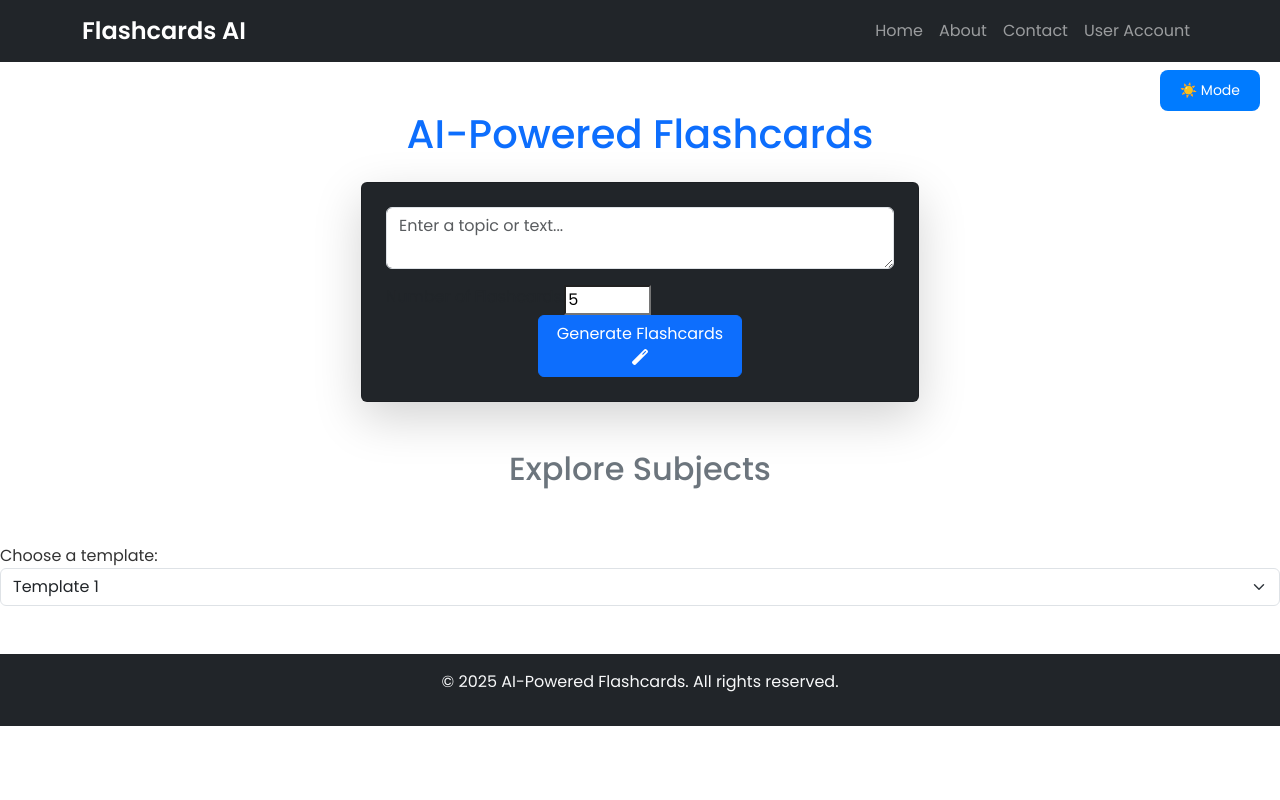
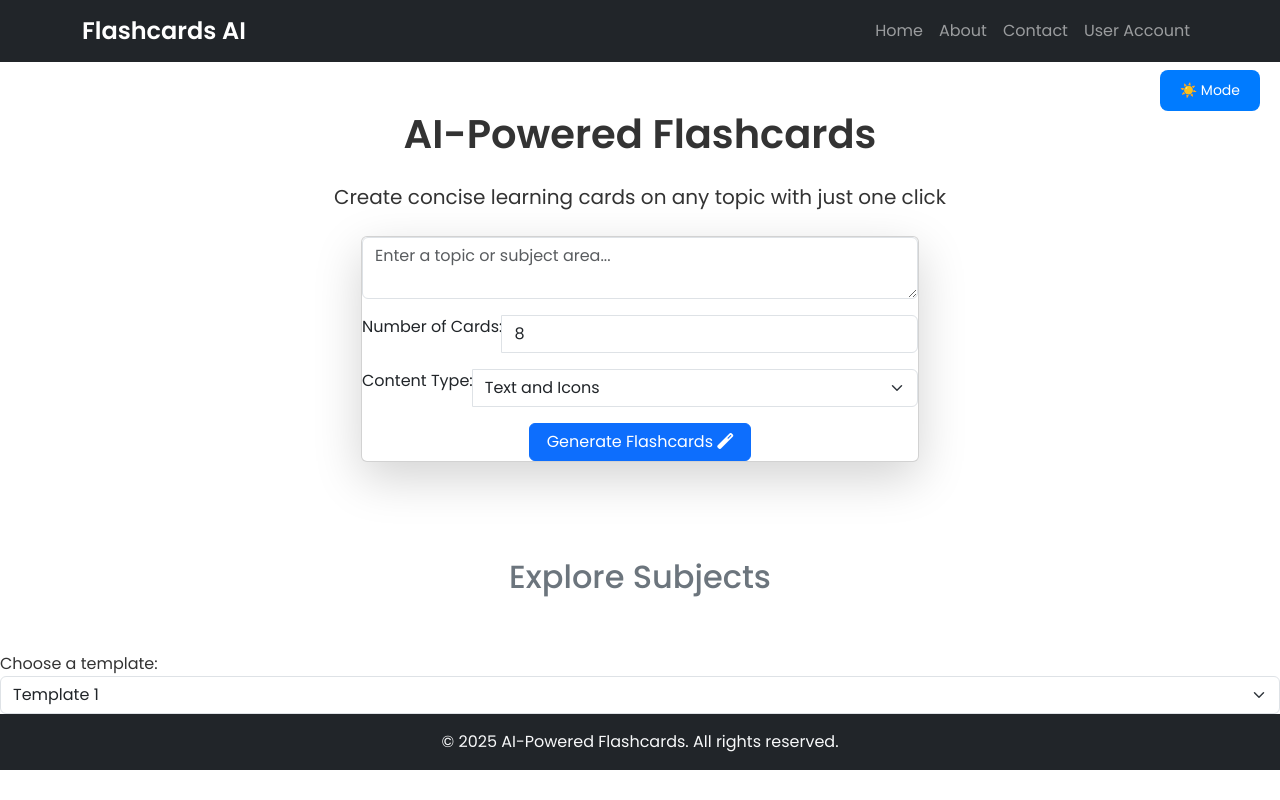
Before and after one commit to soiboie/AI-Powered-Smart-Diagnostics-for-EV, a plain HTML site: page index.html in a window 1280 px wide. Drawn offline with nearby package versions, Linux system fonts and the light colour scheme.

Commit message:
commit it

```diff
--- a/index.html
+++ b/index.html
@@ -3,7 +3,7 @@
 <head>
     <meta charset="UTF-8">
     <meta name="viewport" content="width=device-width, initial-scale=1.0">
-    <title>AI-Powered Smart Diagnostics for EV</title>
+    <title>AI-Powered Flashcards</title>
     <link href="https://cdn.jsdelivr.net/npm/bootstrap@5.3.0/dist/css/bootstrap.min.css" rel="stylesheet">
     <link rel="stylesheet" href="https://cdnjs.cloudflare.com/ajax/libs/animate.css/4.1.1/animate.min.css">
     <link rel="stylesheet" href="styles.css">
@@ -32,15 +32,31 @@
         <span id="theme-icon">☀️</span> Mode
     </button>
 
-    <div class="home container mt-5 text-center">
-        <h1 class="mb-4 text-primary animate__animated animate__fadeInDown">AI-Powered Flashcards</h1>
-        <div class="user-input-container card p-4 shadow-lg rounded bg-dark animate__animated animate__fadeInUp">
-            <textarea id="user-input" class="user-input form-control mb-3" placeholder="Enter a topic or text..."></textarea>
-            <div class="input-group">
-                <label for="card-count">Number of Flashcards:</label>
-                <input type="number" id="card-count" min="1" max="20" value="5">
+    <div class="container mt-5 text-center">
+        <h1 class="mb-4 fw-bold animate__animated animate__fadeInDown">AI-Powered Flashcards</h1>
+        <p class="lead mb-4 animate__animated animate__fadeIn animate__delay-1s">Create concise learning cards on any topic with just one click</p>
+
+        <div class="user-input-container card shadow-lg rounded animate__animated animate__fadeInUp">
+            <textarea id="user-input" class="user-input form-control mb-3" placeholder="Enter a topic or subject area..."></textarea>
+            <div class="input-group mb-3">
+                <label for="card-count">Number of Cards:</label>
+                <input type="number" id="card-count" min="1" max="20" value="8" class="form-control">
+            </div>
+            <div class="input-group mb-3">
+                <label for="content-type">Content Type:</label>
+                <select id="content-type" class="form-select">
+                    <option value="text">Text Only</option>
+                    <option value="image">Text with Icons</option>
+                    <option value="both" selected>Text and Icons</option>
+                </select>
             </div>
             <button id="generate-btn" class="generate-btn btn btn-primary">Generate Flashcards <i class="fas fa-magic"></i></button>
+        </div>
+
+        <!-- Template selector will be inserted here by JavaScript -->
+
+        <div class="flashcards-container mt-5 animate__animated animate__fadeIn">
+            <!-- Generated flashcards will appear here -->
         </div>
 
         <div class="categories mt-5 animate__animated animate__fadeIn">
@@ -71,8 +87,8 @@
         </div>
     </div>
 
-    <footer class="bg-dark text-light text-center py-3 mt-5">
-        <p>&copy; 2025 AI-Powered Flashcards. All rights reserved.</p>
+    <footer class="bg-dark text-light text-center py-3">
+        <p class="mb-0">&copy; 2025 AI-Powered Flashcards. All rights reserved.</p>
     </footer>
 
     <script src="https://cdn.jsdelivr.net/npm/bootstrap@5.3.0/dist/js/bootstrap.bundle.min.js"></script>
```
